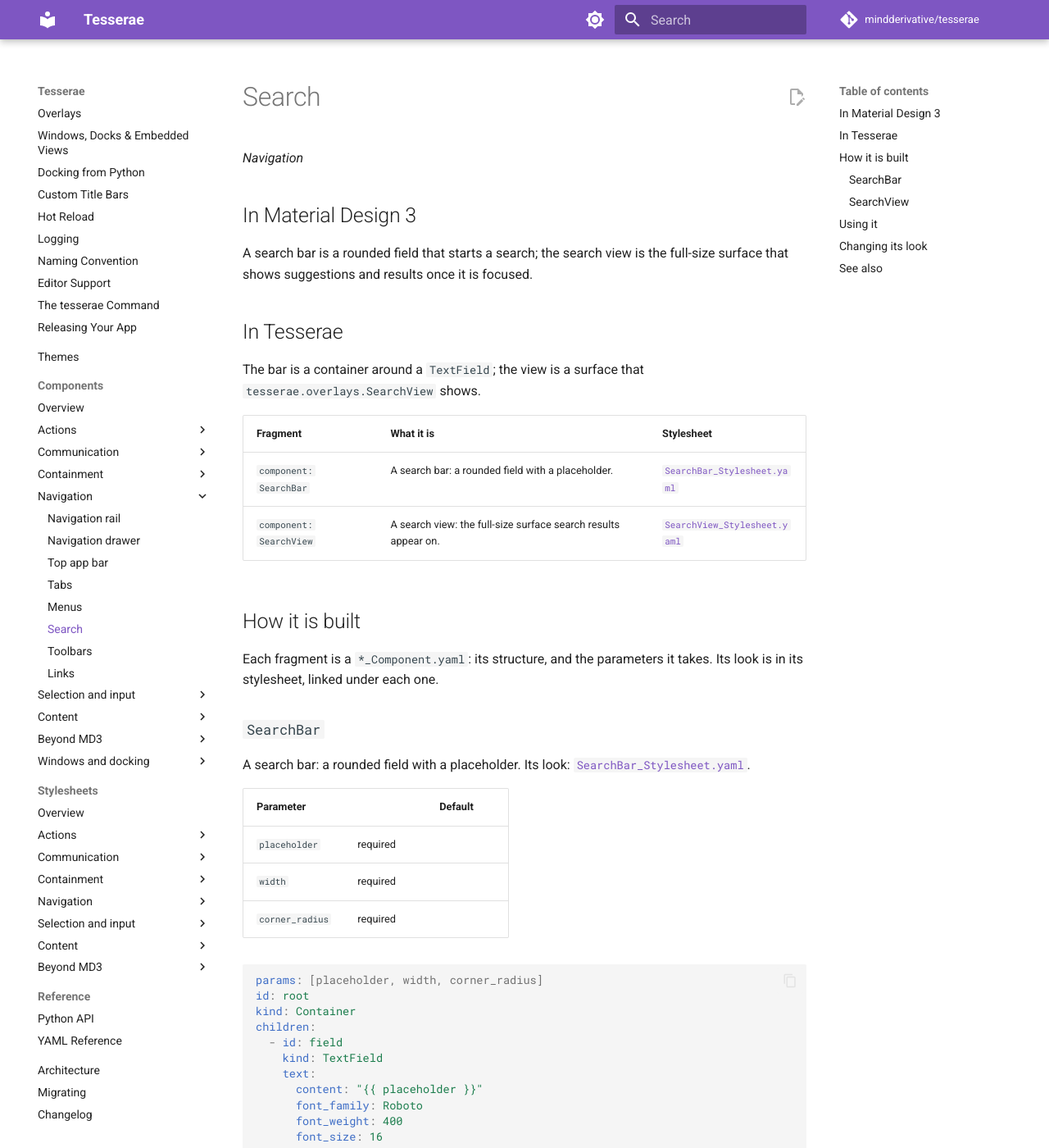
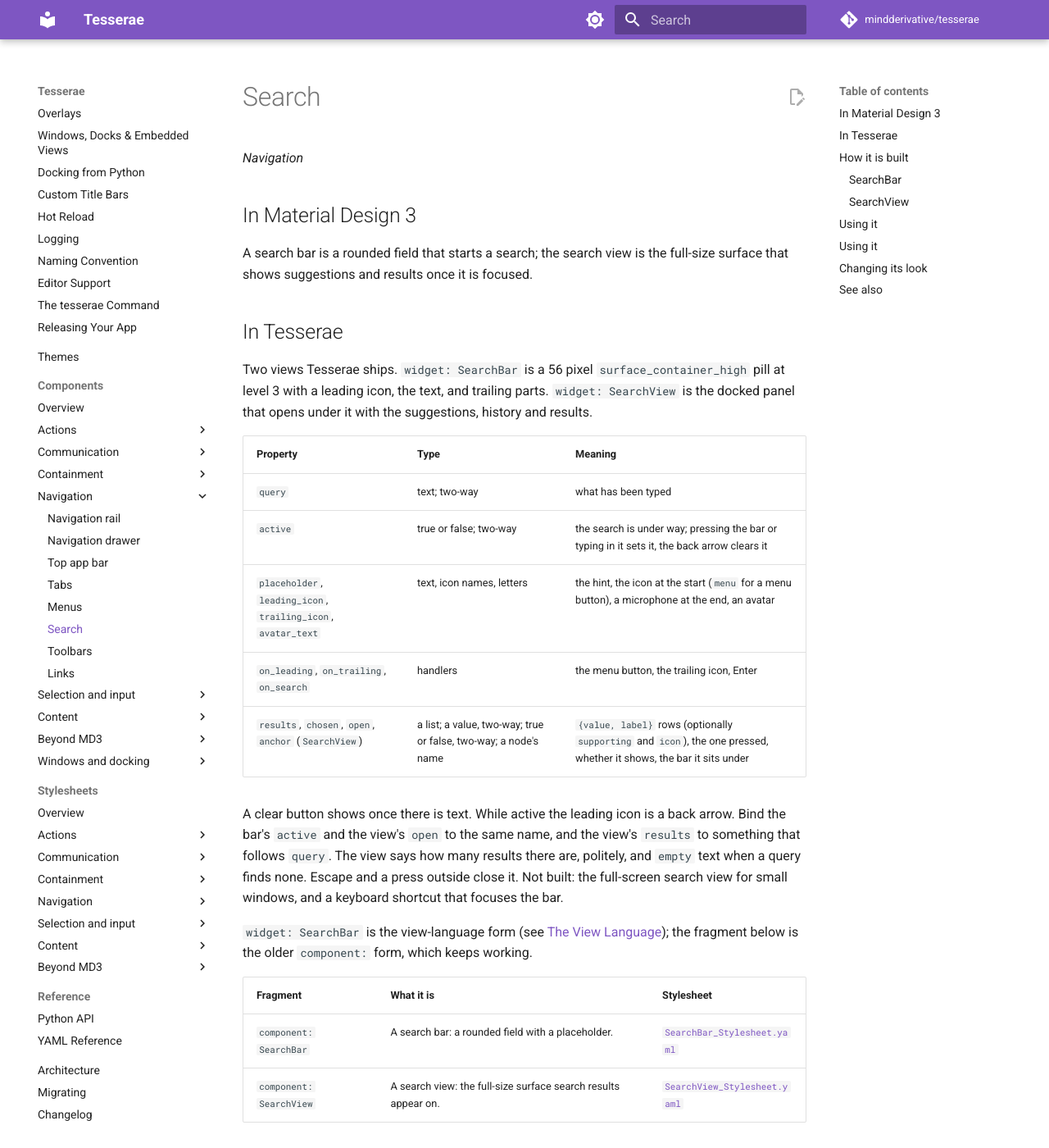
Before and after one commit to mindderivative/tesserae, an MkDocs documentation site: the page built from docs/components/search.md, in a window 1280 px wide and 1400 px high. Shown: the whole window at 82% size. Built offline with MkDocs 1.6.1 and Material for MkDocs 9.7.7, drawn with Linux system fonts in a browser that asks for light colours; comment, search, counter and statistics services are not loaded; some of the changed text lies outside the part shown.

Commit message:
0.5.0 #170 #171: SearchBar and SearchView, shipped views (a pill with a clear button, a menu or search glass, a trailing icon and an avatar; the docked results panel)
Co-Authored-By: Claude Sonnet 5.5 <noreply@anthropic.com>

````diff
--- a/docs/components/search.md
+++ b/docs/components/search.md
@@ -9,7 +9,22 @@ suggestions and results once it is focused.
 
 ## In Tesserae
 
-The bar is a container around a `TextField`; the view is a surface that `tesserae.overlays.SearchView` shows.
+Two views Tesserae ships. `widget: SearchBar` is a 56 pixel `surface_container_high` pill at level 3 with a leading icon, the text, and trailing parts. `widget: SearchView`
+is the docked panel that opens under it with the suggestions, history and results.
+
+| Property | Type | Meaning |
+| --- | --- | --- |
+| `query` | text; two-way | what has been typed |
+| `active` | true or false; two-way | the search is under way; pressing the bar or typing in it sets it, the back arrow clears it |
+| `placeholder`, `leading_icon`, `trailing_icon`, `avatar_text` | text, icon names, letters | the hint, the icon at the start (`menu` for a menu button), a microphone at the end, an avatar |
+| `on_leading`, `on_trailing`, `on_search` | handlers | the menu button, the trailing icon, Enter |
+| `results`, `chosen`, `open`, `anchor` (`SearchView`) | a list; a value, two-way; true or false, two-way; a node's name | `{value, label}` rows (optionally `supporting` and `icon`), the one pressed, whether it shows, the bar it sits under |
+
+A clear button shows once there is text. While active the leading icon is a back arrow. Bind the bar's `active` and the view's `open` to the same name, and the view's `results` to
+something that follows `query`. The view says how many results there are, politely, and `empty` text when a query finds none. Escape and a press outside close it. Not built:
+the full-screen search view for small windows, and a keyboard shortcut that focuses the bar.
+
+`widget: SearchBar` is the view-language form (see [The View Language](../guide/view-language.md)); the fragment below is the older `component:` form, which keeps working.
 
 | Fragment | What it is | Stylesheet |
 | --- | --- | --- |
@@ -61,17 +76,21 @@ kind: Rect
 
 ## Using it
 
-In a view:
+```yaml
+name: notes
+widget: Container
+style: {flex_direction: vertical, width: 420, height: 420, padding: 16}
+children:
+  - {widget: SearchBar, name: bar, query: "{{ q }}", active: "{{ searching }}", placeholder: Search notes, style: {width: 360}}
+  - widget: SearchView
+    anchor: bar
+    open: "{{ searching }}"
+    query: "{{ q }}"
+    results: "{{ matches }}"
+    chosen: "{{ picked }}"
+```
 
-```yaml
-# Home_View.yaml
-id: root
-kind: Container
-children:
-  - id: search
-    component: SearchBar
-    with: {placeholder: Search notes, width: 360, corner_radius: 28}
-```
+## Using it
 
 In Python:
 
````
Also changed, not shown: src/tesserae/views/SearchBar_Stylesheet.yaml (added, +33 -0 lines), src/tesserae/views/SearchBar_View.yaml (added, +71 -0 lines), src/tesserae/views/SearchView_Stylesheet.yaml (added, +10 -0 lines), src/tesserae/views/SearchView_View.yaml (added, +39 -0 lines), 1 other file.
